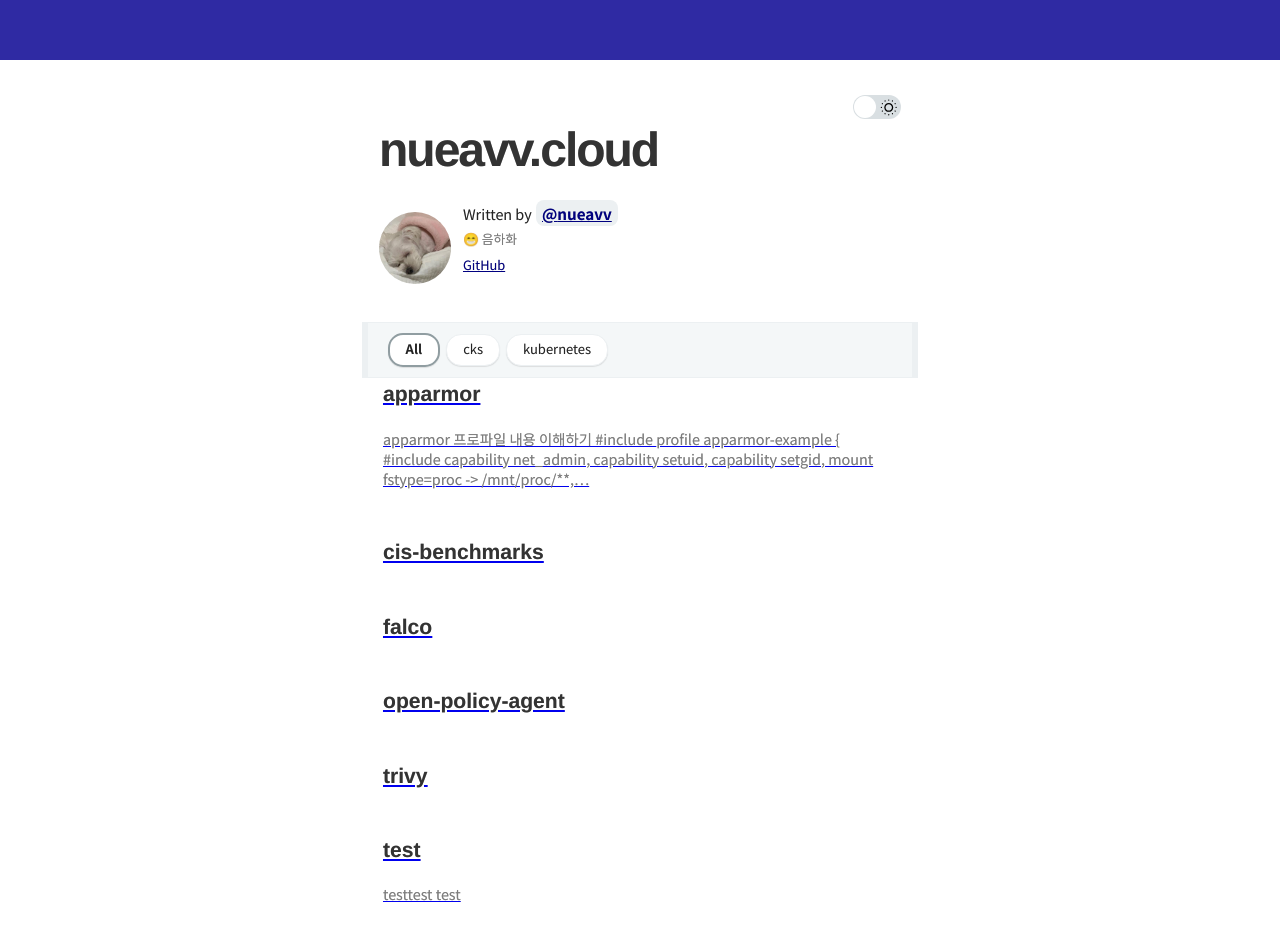
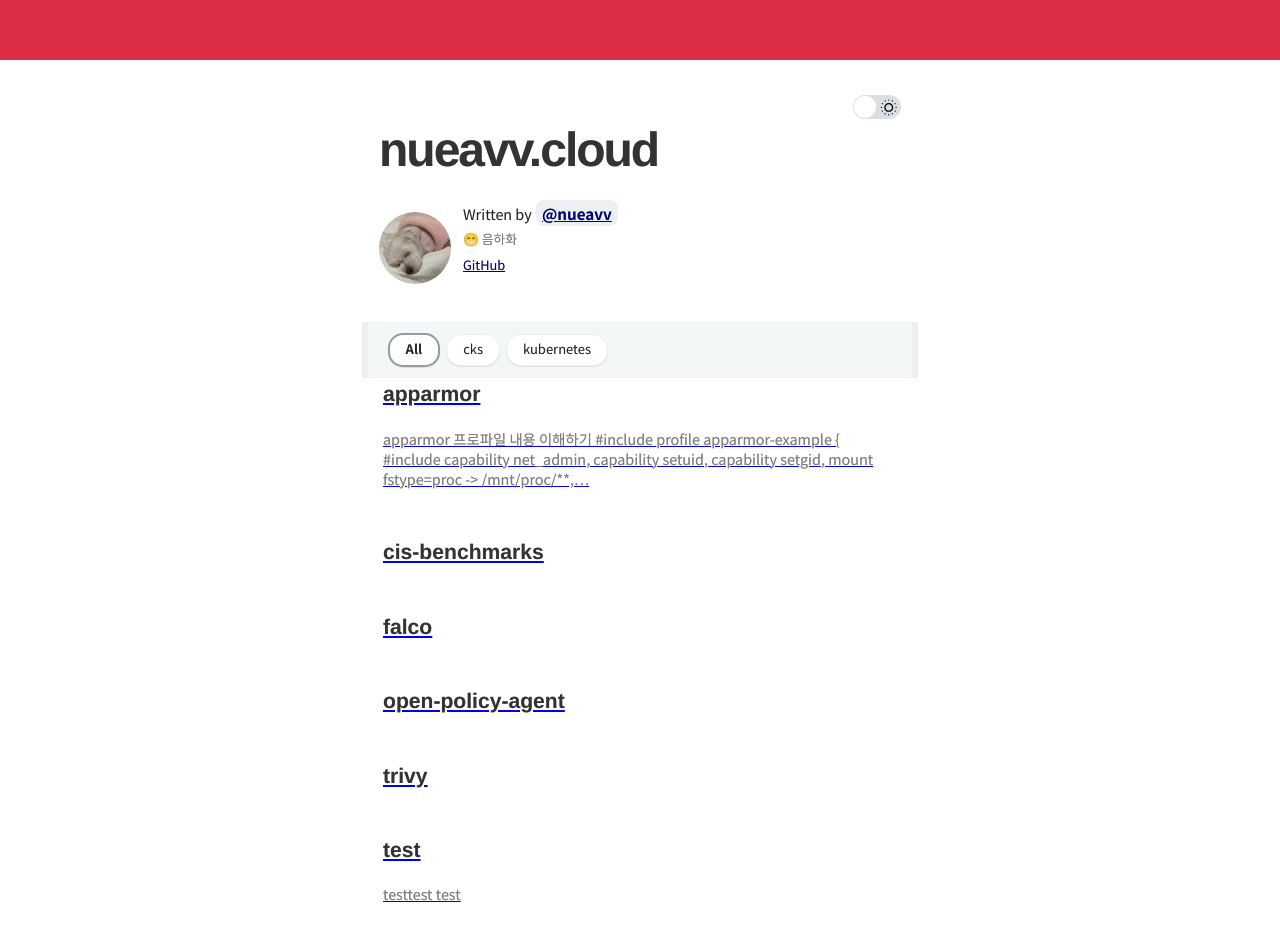
Before and after one commit to nueavv/nueavv.github.old, a Gatsby site: page / in a window 1280 px wide. Shown: the top 943 px of the page. Built offline with nearby package versions, Linux system fonts and the light colour scheme; Gatsby itself is replaced by a stand-in of ours; some packages are replaced by stand-ins of ours; what typography-theme-github would draw is missing.

Commit message:
color update

```diff
--- a/src/styles/variables.scss
+++ b/src/styles/variables.scss
@@ -1,5 +1,5 @@
 // app
-$theme-gradient: #2f2aa3;
+$theme-gradient: #dd2d44;
 $top-header-text-color: #fff;
 
 /**
```
